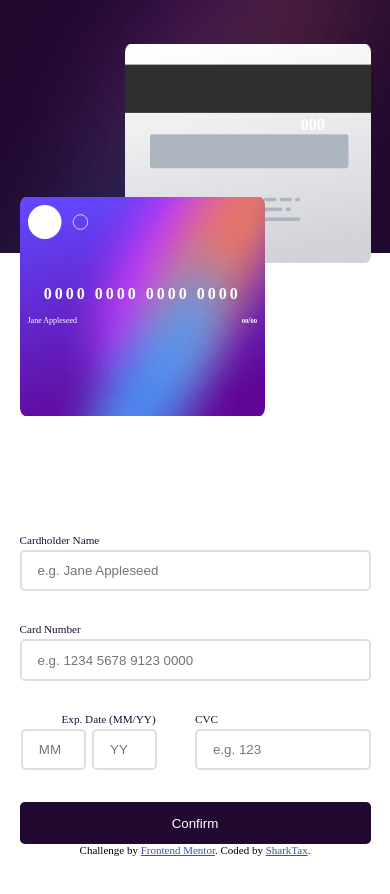
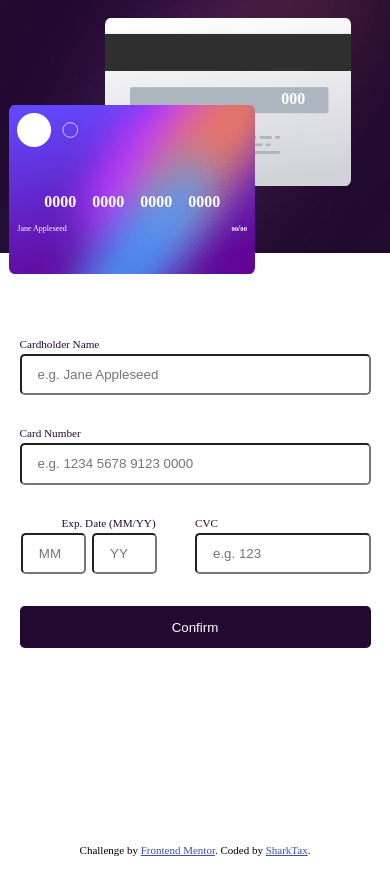
Before and after one commit to SharkTax/card-form, a plain HTML site: page index.html in a window 390 px wide. Before the commit the page ends 856 px from the top, so only its background shows below. Drawn offline with Linux system fonts and the light colour scheme.

Commit message:
responsivity

```diff
--- a/index.html
+++ b/index.html
@@ -27,10 +27,10 @@
 			<img src="./images/bg-card-front.png">
 			<div id="purpleCardContent">
 				<img src="./images/card-logo.svg">
-  			<h3>0000 0000 0000 0000</h3>
+  			<h3 id="cardNumbers"><p>0000</p><p>0000</p><p>0000</p><p>0000</p></h3>
   			<div id="purpleCardContentNameDate">
   			<span>Jane Appleseed</span>
-  			<h2><small id="dayInCard">00</small>/<small id="monthInCard">00</small></h2>
+  			<h2><small id="monthInCard">00</small>/<small id="yearInCard">00</small></h2>
   			</div>
   		</div>
 		</div>
@@ -45,13 +45,17 @@
 	<div id="inpSection">
 	<label>
 		Cardholder Name
-  	<input type="text" placeholder="e.g. Jane Appleseed" required id="inpName">
+  	<input type="text" placeholder="e.g. Jane Appleseed" required id="inpName" maxlength="16">
+
+  	<small></small>
 	</label>
 
 	<label>
 
   Card Number
-  <input type="number" id="inpNumberCard" placeholder="e.g. 1234 5678 9123 0000">
+  <input type="number" id="inpNumberCard" placeholder="e.g. 1234 5678 9123 0000" required pattern="/^-?\d+\.?\d*$/" onKeyPress="if(this.value.length==16) return false;" />
+
+  <small></small>
 	</label>
 
 
@@ -59,15 +63,18 @@
 		<label id="smallInput">
    Exp. Date (MM/YY)
    <div>
-   	<input type="number" placeholder="MM" required>
-   <input type="number" placeholder="YY" required>
+   	<input type="number" placeholder="MM" required pattern="/^-?\d+\.?\d*$/" onKeyPress="if(this.value.length==2) return false;" />
+   <input type="number" placeholder="YY"  pattern="/^-?\d+\.?\d*$/" onKeyPress="if(this.value.length==4) return false;" />
+   <small></small>
    </div>
 
   </label>
 
 	<label id="cvc">
 		CVC
-  <input type="number" placeholder="e.g. 123" required>
+  <input type="number" placeholder="e.g. 123" required pattern="/^-?\d+\.?\d*$/" onKeyPress="if(this.value.length==3) return false;" />
+
+  <small></small>
 	</label>
 
  </div>
@@ -75,9 +82,10 @@
 </div>
 </form>
   <div id="completedCard">
-  Thank you!
-  We've added your card details
-  Continue
+  	<img src="./images/icon-complete.svg">
+  <h2>Thank you!</h2>
+  <p>We've added your card details</p>
+  <button type="submit" id="completeButton">Continue</button>
   </div>
 </div>
   <!-- Completed state start -->
@@ -86,5 +94,7 @@
     Challenge by <a href="https://www.frontendmentor.io?ref=challenge" target="_blank">Frontend Mentor</a>.
     Coded by <a href="https://github.com/SharkTax">SharkTax</a>.
   </div>
+
+  <script src="./main.js"></script>
 </body>
 </html>
--- a/style.css
+++ b/style.css
@@ -14,6 +14,18 @@
   	}
  body{
           font-weight: 500;
+
+  	}
+
+  	input[type=number]::-webkit-inner-spin-button {
+  		-webkit-appearance: none;
+
+
+  	}
+
+  	input[type=number] {
+
+  		-moz-appearance: textfield; appearance: textfield;
 
   	}
 
@@ -36,25 +48,25 @@
   	align-items: center;
   	margin: 0 0 0 25%;
   	display: flex;
-  	justify-content: space-between;
-  	gap: 6rem;
+  	justify-content: space-around;
+  	gap: 2rem;
   	width: 90%;
   }
   /* CARDS SIDE*/
   #form #cards{
+  display: flex;
   	height: 90%;
-  	width: 90%;
+  	width: 50%;
 		gap: 1.4rem;
-  	display: flex;
-  	flex-direction: column;
+		flex-direction: column;
   }
 
   /* PURPLE CARD*/
   #pupleCard{
   	position: relative;
  		width: 100%;
-  	height: 50%;
- 		right: 3rem;
+  	height: 100%;
+ 		right: 6rem;
 
   }
   #pupleCard > img{
@@ -74,12 +86,13 @@
   }
 
   #purpleCardContent h3{
-  	font-size: 1.5rem;
-  	letter-spacing: 3px;
-  	text-align: center;
+		display: flex;
+		gap: 1rem;
+  	justify-content: center;
   	margin-top: 4rem;
   	color: var(--White);
   }
+
 
   #purpleCardContent img{
   	height: 23%;
@@ -103,7 +116,7 @@
   /* GREY CARD */
   #greyCard{
 
-  	height: 50%;
+  	height: 100%;
   	position: relative;
   }
 
@@ -115,7 +128,7 @@
 
   #greyCard h2{
   	position: absolute;
-  	margin: 6.8rem 0 0 23rem;
+  	margin: 6.8rem 0 0 18rem;
   	color: var(--White);
   }
 
@@ -134,16 +147,24 @@
       width: 100%;
       color: var(--VerydarkvioletBtn);
       font-size: .7rem;
-
+      appearance: none;
   }
    #inpSection label input{
        height: 2.6rem;
        width: 90%;
        margin-top: 4px;
-       border: 2px solid var(--LightgrayishvioletInp);
+       /*border: 2px solid var(--LightgrayishvioletInp);*/
        border-radius: .3rem;
        padding: 0 0 0 1rem;
+       outline: none;
+       appearance: none;
    }
+   /* ERROR MESSAGE */
+   #inpSection label small{
+   	color: var(--RedInpErrors);
+
+   }
+
    #datesinp{
        display: grid;
        grid-template-columns: 50% 50%;
@@ -175,11 +196,7 @@
    }
 
 
-   /*ERROR MESSAGE*/
-   #inpSection label h6{
-       color: var(--RedInpErrors);
-       display: none;
-   }
+
    /* INPUT ERROR */
    .inpErr{
        border: 2px solid var(--RedInpErrors);
@@ -189,15 +206,15 @@
        border: 2px solid var(--VerydarkvioletBtn);
    }
   #completedCard{
-  display: none;
   	position: absolute;
   	top: 33%;
   	left: 60%;
   	text-align: center;
   	background: var(--White);
   	border-radius: .3rem;
-
-  	width: 40%;
+  	box-shadow: -5px -6px 3px rgba(0,0,0,.5);
+    display: none;
+  	width: 35%;
   }
   #completedCard img{
       margin-top: 1.3rem;
@@ -231,6 +248,7 @@
   		background: url("./images/bg-main-mobile.png");
   		background-repeat: no-repeat;
   		background-size: 100% 30%;
+  		height: 100%;
   	}
 
   	#bodySet > img{
@@ -239,24 +257,23 @@
   	}
 
   	#form{
+ 		display: inline;
   	margin: 0;
+  	gap: 9rem;
 
- 		flex-direction: column;
- 		height: 100%;
+
+ 		height: 100vh;
  		width: 100%;
   	}
   	#form #cards{
-  		gap: 0;
   		width: 90%;
-  		height: 100%;
- 			position: relative;
+  		height: 40%;
+ 		position: relative;
   	}
 
   	#pupleCard{
-  		top: 45%;
-  		left: 0;
+  		margin: 30% 0 0 0;
   		position: absolute;
-  		right: 0;
   	  z-index: 3;
   		width: 70%;
   		height: 50%;
@@ -286,11 +303,10 @@
   	}
 
   	#greyCard{
-  	position: absolute;
   		width: 70%;
   		height: 50%;
-  		top: 10%;
-  		right: 0;
+  		margin: 5% 0 0 30%;
+  		position: absolute;
   	}
   	#greyCard h2{
   		font-size: 1rem;
@@ -298,8 +314,9 @@
   	}
 
   	#inpSection{
+			position: absolute;
+  		height:100%;
   		width: 100%;
-
   	}
   	#inpSection label{
   		width: 90%;
@@ -307,6 +324,8 @@
   	#inpSection label input{
   		width: 100%;
   	}
+
+
   	#datesinp #smallInput{
   		align-items: center;
   		margin: 0 0 0 1.3rem;
@@ -314,4 +333,10 @@
   	#datesinp #cvc input{
   		width: 100%;
   	}
+
+  	#completedCard{
+  		top: 40%;
+  		left: 5% ;
+  		width: 90%;
+  	}
   }
```
